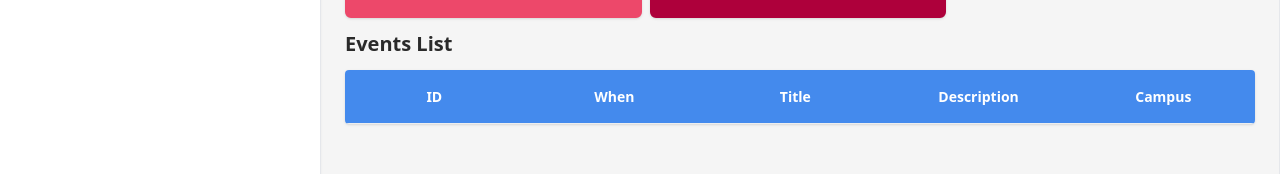
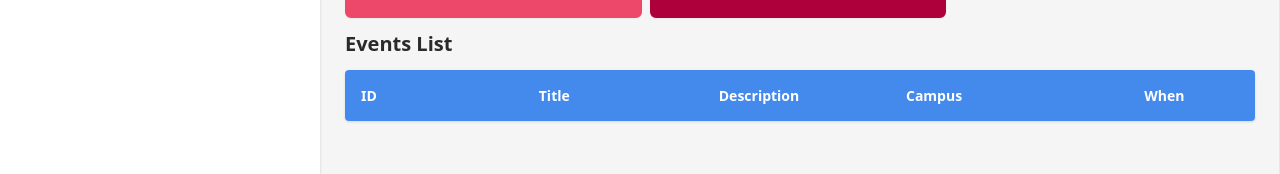
Before and after one commit to Boreumdal/test, a React (Vite) app in the folder frontend/: page /dashboard/admin/event in a window 1280 px wide. Shown: the part 383-557 px from the top of the page. Built offline with nearby package versions, Linux system fonts and the light colour scheme.

Commit message:
schedule properly sorted

```diff
--- a/frontend/src/components/Dashboard/EventsList.jsx
+++ b/frontend/src/components/Dashboard/EventsList.jsx
@@ -1,6 +1,6 @@
-import React from 'react'
+import React, { useMemo } from 'react'
+import { useTable } from 'react-table'
 import { useSystem } from '../../context/SystemContext'
-import Table from '../util/Table'
 
 const EventsList = () => {
   const { events } = useSystem()
@@ -8,30 +8,83 @@ const EventsList = () => {
   const columns = [
     {
       Header: 'ID',
-      accessor: '_id'
+      accessor: '_id',
+      className: 'text-left'
+    },
+    {
+      Header: 'Title',
+      accessor: 'title',
+      className: 'text-left'
+    },
+    {
+      Header: 'Description',
+      accessor: 'description',
+      className: 'text-left'
+    },
+    {
+      Header: 'Campus',
+      accessor: 'campus',
+      className: 'text-left'
     },
     {
       Header: 'When',
-      accessor: 'when'
-    },
-    {
-      Header: 'Title',
-      accessor: 'title'
-    },
-    {
-      Header: 'Description',
-      accessor: 'description'
-    },
-    {
-      Header: 'Campus',
-      accessor: 'campus'
+      accessor: 'when',
+      className: 'text-center'
     }
   ]
+
+  const columsArray = useMemo(() => columns, [])
+  const dataArray = useMemo(() => events, [])
+
+  const { getTableProps, getTableBodyProps, headerGroups, rows, prepareRow } = useTable({
+      columns: columsArray,
+      data: dataArray
+  })
 
   return (
     <div>
       <h1 className='text-xl font-bold py-1'>Events List</h1>
-      <Table arr={events} columns={columns} />
+      <table className='table-layout-1 bg-white mt-2 shadow rounded overflow-hidden' {...getTableProps()}>
+            <thead>
+                {
+                    headerGroups.map(headerGroup => (
+                        <tr { ...headerGroup.getHeaderGroupProps()}>
+                        {
+                            headerGroup.headers.map(column => (
+                            <th { ...column.getHeaderProps({
+                                className: column.className
+                            })}>
+                                { column.render('Header')}
+                            </th>
+                            ))
+                        }
+                        </tr>
+                    ))
+                }
+            </thead>
+            <tbody {...getTableBodyProps()}>
+                {
+                    rows.map(row => {
+                        prepareRow(row)
+                        return (
+                        <tr { ...row.getRowProps()}>
+                            {
+                            row.cells.map(cell => (
+                                <td { ...cell.getCellProps({
+                                    className: cell.column.className
+                                })}>
+                                {
+                                    cell.render('Cell')
+                                }
+                                </td>
+                            ))
+                            }
+                        </tr>
+                        )
+                    })
+                }
+            </tbody>
+        </table>
     </div>
   )
 }
--- a/frontend/src/components/Dashboard/RequestList.jsx
+++ b/frontend/src/components/Dashboard/RequestList.jsx
@@ -12,39 +12,48 @@ const RequestList = () => {
   const columns = [
     {
       Header: 'ID',
-      accessor: '_id'
+      accessor: '_id',
+      className: 'text-left'
     },
     {
       Header: 'Topic',
-      accessor: 'req_type'
+      accessor: 'req_type',
+      className: 'text-left'
     },
     {
       Header: 'First Name',
-      accessor: 'from_fname'
+      accessor: 'from_fname',
+      className: 'text-left'
     },
     {
       Header: 'Last Name',
-      accessor: 'from_lname'
+      accessor: 'from_lname',
+      className: 'text-left'
     },
     {
       Header: 'Student ID',
-      accessor: 'from_studentid'
+      accessor: 'from_studentid',
+      className: 'text-left'
     },
     {
       Header: 'Branch',
-      accessor: 'from_branch'
+      accessor: 'from_branch',
+      className: 'text-left'
     },
     {
       Header: 'Course',
-      accessor: 'course'
+      accessor: 'course',
+      className: 'text-center'
     },
     {
       Header: 'Year',
-      accessor: 'year_level'
+      accessor: 'year_level',
+      className: 'text-center'
     },
     {
       Header: 'Status',
-      accessor: 'req_status'
+      accessor: 'req_status',
+      className: 'text-center'
     }
 
   ]
@@ -177,13 +186,15 @@ const RequestList = () => {
       <div className='py-2'>
         <h1 className='text-xl font-bold py-1'>Requests Table</h1>
         <table className='table-layout-1 bg-white mt-2 shadow rounded overflow-hidden' {...getTableProps()}>
-            <thead>
+        <thead>
                 {
                     headerGroups.map(headerGroup => (
                         <tr { ...headerGroup.getHeaderGroupProps()}>
                         {
                             headerGroup.headers.map(column => (
-                            <th { ...column.getHeaderProps()}>
+                            <th { ...column.getHeaderProps({
+                                className: column.className
+                            })}>
                                 { column.render('Header')}
                             </th>
                             ))
@@ -200,7 +211,9 @@ const RequestList = () => {
                         <tr { ...row.getRowProps()}>
                             {
                             row.cells.map(cell => (
-                                <td { ...cell.getCellProps()}>
+                                <td { ...cell.getCellProps({
+                                    className: cell.column.className
+                                })}>
                                 {
                                     cell.render('Cell')
                                 }
--- a/frontend/src/components/Dashboard/SchedulesList.jsx
+++ b/frontend/src/components/Dashboard/SchedulesList.jsx
@@ -5,7 +5,7 @@ import axios from 'axios'
 import { BsCheckCircleFill } from 'react-icons/bs'
 
 const SchedulesList = () => {
-  const { schedules, setNotif, setSchedules } = useSystem()
+  const { schedules, setNotif, setSchedules, notif } = useSystem()
 
   const handleDoneSchedule = id => {
     axios.patch('http://localhost:8000/dashboard/schedule', {
@@ -24,53 +24,52 @@ const SchedulesList = () => {
   const columns = [
     {
       Header: 'Topic',
-      accessor: 'req_type'
-    },
-    {
-      Header: 'Appointment',
-      accessor: 'appointed_date'
+      accessor: 'req_type',
+      className: 'text-left'
     },
     {
       Header: 'Name',
+      className: 'text-left',
       Cell: ({row}) => (
         <>
-          <span className="item title">{`${row.original.from_fname}, ${row.original.from_lname}`}</span>
+          <span>{`${row.original.from_fname}, ${row.original.from_lname}`}</span>
         </>
       )
     },
     {
-      Header: 'Student ID',
-      accessor: 'from_studentid'
+      Header: 'ID',
+      accessor: 'from_studentid',
+      className: 'text-left'
     },
     {
       Header: 'Branch',
-      accessor: 'from_branch'
+      accessor: 'from_branch',
+      className: 'text-left'
+    },
+    {
+      Header: 'Appointment',
+      accessor: 'appointed_date',
+      className: 'text-center'
     },
     {
       Header: 'Course',
-      accessor: 'course'
+      accessor: 'course',
+      className: 'text-center'
     },
     {
       Header: 'Year',
-      accessor: 'year_level'
-    },
-    {
-      Header: 'Created',
-      accessor: 'created_at'
+      accessor: 'year_level',
+      className: 'text-center'
     },
     {
       Header: 'Status',
-      accessor: 'req_status'
+      accessor: 'req_status',
+      className: 'text-center'
     },
     {
       Header: 'Option',
-      Cell: ({ row }) => (
-        <>
-          {
-            row.original.req_status !== 'Done' && <button onClick={() => handleDoneSchedule(row.original._id)} className='ml-2 text-green-500 text-xl'><BsCheckCircleFill /></button>
-          }
-        </>
-      )
+      className: 'text-center',
+      Cell: ({ row }) => <>{ row.original.req_status !== 'Done' && <button onClick={() => handleDoneSchedule(row.original._id)} className='text-green-500 text-lg'><BsCheckCircleFill /></button> }</>
     }
   ]
 
@@ -84,7 +83,12 @@ const SchedulesList = () => {
 
   return (
     <div>
-      <h1 className='text-xl font-bold py-1'>Events List</h1>
+      <div className='flex flex-row justify-between items-center'>
+        <h1 className='text-xl font-bold py-1'>Events List</h1>
+        { notif?.msg && <p className='text-xs bg-green-500 text-white rounded-full py-1 px-3 font-medium'>{ notif.msg }</p> }
+        { notif?.err && <p className='text-xs bg-red-500 text-white rounded-full py-1 px-3 font-medium'>{ notif.err }</p> }
+      </div>
+
       <table className='table-layout-1 bg-white mt-2 shadow rounded overflow-hidden' {...getTableProps()}>
             <thead>
                 {
@@ -92,7 +96,9 @@ const SchedulesList = () => {
                         <tr { ...headerGroup.getHeaderGroupProps()}>
                         {
                             headerGroup.headers.map(column => (
-                            <th { ...column.getHeaderProps()}>
+                            <th { ...column.getHeaderProps({
+                              className: column.className
+                            })}>
                                 { column.render('Header')}
                             </th>
                             ))
@@ -109,7 +115,9 @@ const SchedulesList = () => {
                         <tr { ...row.getRowProps()}>
                             {
                             row.cells.map(cell => (
-                                <td { ...cell.getCellProps()}>
+                                <td {...cell.getCellProps({
+                                  className: cell.column.className
+                                })}>
                                 {
                                     cell.render('Cell')
                                 }
--- a/frontend/src/components/Dashboard/StudentsList.jsx
+++ b/frontend/src/components/Dashboard/StudentsList.jsx
@@ -1,6 +1,6 @@
-import React from 'react'
+import React, { useMemo } from 'react'
 import { useSystem } from '../../context/SystemContext'
-import Table from '../util/Table'
+import { useTable } from 'react-table'
 
 const StudentsList = () => {
   const { students } = useSystem()
@@ -8,39 +8,94 @@ const StudentsList = () => {
   const columns = [
     {
       Header: 'ID',
-      accessor: '_id'
+      accessor: '_id',
+      className: 'text-left'
     },
     {
       Header: 'First Name',
-      accessor: 'first_name'
+      accessor: 'first_name',
+      className: 'text-left'
     },
     {
       Header: 'Last Name',
-      accessor: 'last_name'
+      accessor: 'last_name',
+      className: 'text-left'
+    },
+    {
+      Header: 'Branch',
+      accessor: 'branch',
+      className: 'text-left'
     },
     {
       Header: 'Gender',
-      accessor: 'gender'
+      accessor: 'gender',
+      className: 'text-center'
     },
     {
       Header: 'Course',
-      accessor: 'course'
-    },
-    {
-      Header: 'Branch',
-      accessor: 'branch'
+      accessor: 'course',
+      className: 'text-center'
     },
     {
       Header: 'Year',
-      accessor: 'year_level'
+      accessor: 'year_level',
+      className: 'text-center'
     }
   ]
+
+  const columsArray = useMemo(() => columns, [])
+  const dataArray = useMemo(() => students, [])
+
+  const { getTableProps, getTableBodyProps, headerGroups, rows, prepareRow } = useTable({
+      columns: columsArray,
+      data: dataArray
+  })
 
   return (
     <div>
       <h1 className='text-xl font-bold py-1'>Students List</h1>
 
-      <Table arr={students} columns={columns} />
+      <table className='table-layout-1 bg-white mt-2 shadow rounded overflow-hidden' {...getTableProps()}>
+            <thead>
+                {
+                    headerGroups.map(headerGroup => (
+                        <tr { ...headerGroup.getHeaderGroupProps()}>
+                        {
+                            headerGroup.headers.map(column => (
+                            <th { ...column.getHeaderProps({
+                                className: column.className
+                            })}>
+                                { column.render('Header')}
+                            </th>
+                            ))
+                        }
+                        </tr>
+                    ))
+                }
+            </thead>
+            <tbody {...getTableBodyProps()}>
+                {
+                    rows.map(row => {
+                        prepareRow(row)
+                        return (
+                        <tr { ...row.getRowProps()}>
+                            {
+                            row.cells.map(cell => (
+                                <td { ...cell.getCellProps({
+                                    className: cell.column.className
+                                })}>
+                                {
+                                    cell.render('Cell')
+                                }
+                                </td>
+                            ))
+                            }
+                        </tr>
+                        )
+                    })
+                }
+            </tbody>
+        </table>
     </div>
   )
 }
--- a/frontend/src/components/Home/Hero.jsx
+++ b/frontend/src/components/Home/Hero.jsx
@@ -9,8 +9,8 @@ const Hero = () => {
         <h1 className='text-5xl font-bold py-1'>Student-Centric Management System</h1>
         <p className='py-2'>Lorem ipsum dolor sit amet, consectetur adipisicing elit. Maiores impedit porro esse eius.</p>
         { !token && <Link to='/login' className='mt-5 border-2 border-green-500 bg-green-500 text-white hover:text-green-500 hover:bg-transparent py-1 px-3 rounded font-semibold duration-300 shadow-sm'>Sign me in</Link> }
-        { data?.role === '49afe28d956804de0fde8f7bcabd749f495193c53fc5d802355c96ad6f3f46c37e72d18b9830d61de80c7b01f9' && <Link to='/dashboard/student' className='mt-5 border-2 border-green-500 hover:bg-green-500 hover:text-white text-green-500 hover:bg-transparent py-1 px-3 rounded font-semibold duration-300 shadow-sm'>Dashboard</Link> }
-        { data?.role === '5deba6ae484c2fa98f58e4b0df0dd7fecfd9f7dd9a4a9f9b4739d8e1389915bd826442a81312ac3228ecc83120' && <Link to='/dashboard/admin' className='mt-5 border-2 border-red-500 hover:bg-red-500 hover:text-white text-red-500 hover:bg-transparent py-1 px-3 rounded font-semibold duration-300 shadow-sm'>Dashboard</Link> }
+        { data?.role === '49afe28d956804de0fde8f7bcabd749f495193c53fc5d802355c96ad6f3f46c37e72d18b9830d61de80c7b01f9' && <Link to='/dashboard/student' className='mt-5 border-2 border-green-500 bg-green-500 text-white hover:text-green-500 hover:bg-transparent py-1 px-3 rounded font-semibold duration-300 shadow-sm'>Dashboard</Link> }
+        { data?.role === '5deba6ae484c2fa98f58e4b0df0dd7fecfd9f7dd9a4a9f9b4739d8e1389915bd826442a81312ac3228ecc83120' && <Link to='/dashboard/admin' className='mt-5 border-2 border-red-500 bg-red-500 text-white hover:text-red-500 hover:bg-transparent py-1 px-3 rounded font-semibold duration-300 shadow-sm'>Dashboard</Link> }
     </div>
   )
 }
--- a/frontend/src/components/Navbar.jsx
+++ b/frontend/src/components/Navbar.jsx
@@ -20,7 +20,7 @@ const Navbar = () => {
         <Link to='/' className='font-extrabold text-4xl'>SCMS</Link>
       </div>
       <div>
-        { token && <button onClick={logout} className='border-2 border-red-500 hover:bg-red-500 hover:text-white text-red-500 bg-transparent py-1 px-3 rounded font-semibold duration-300 text-sm shadow-sm'>Logout</button> }
+        { token && <button onClick={logout} className='border-2 border-red-500 bg-red-500 text-white hover:text-red-500 hover:bg-transparent py-1 px-3 rounded font-semibold duration-300 text-sm shadow-sm'>Logout</button> }
       </div>
     </nav>
   )
--- a/frontend/src/components/Util/Table.jsx
+++ b/frontend/src/components/Util/Table.jsx
@@ -1,10 +1,10 @@
-import React, { useMemo, useEffect } from 'react'
+import React, { useMemo } from 'react'
 import { useTable } from 'react-table'
 
 const Table = ({ arr, columns }) => {
 
-    const columsArray = useMemo(() => columns, [])
-    const dataArray = useMemo(() => arr, [])
+    const columsArray = useMemo(() => [...columns], [])
+    const dataArray = useMemo(() => [...arr], [])
 
     const { getTableProps, getTableBodyProps, headerGroups, rows, prepareRow } = useTable({
         columns: columsArray,
@@ -19,7 +19,9 @@ const Table = ({ arr, columns }) => {
                         <tr { ...headerGroup.getHeaderGroupProps()}>
                         {
                             headerGroup.headers.map(column => (
-                            <th { ...column.getHeaderProps()}>
+                            <th { ...column.getHeaderProps({
+                                className: column.className
+                            })}>
                                 { column.render('Header')}
                             </th>
                             ))
@@ -36,7 +38,9 @@ const Table = ({ arr, columns }) => {
                         <tr { ...row.getRowProps()}>
                             {
                             row.cells.map(cell => (
-                                <td { ...cell.getCellProps()}>
+                                <td { ...cell.getCellProps({
+                                    className: cell.column.className
+                                })}>
                                 {
                                     cell.render('Cell')
                                 }
--- a/frontend/src/context/SystemContext.jsx
+++ b/frontend/src/context/SystemContext.jsx
@@ -14,7 +14,7 @@ export const SysContext = ({ children }) => {
     useEffect(() => {
         const interval = setInterval(() => {
             setNotif({})
-        }, 2700)
+        }, 3100)
         return () => clearInterval(interval)
     }, [])
 
--- a/frontend/src/index.css
+++ b/frontend/src/index.css
@@ -44,8 +44,8 @@ table {
 }
 
 td, th {
-    border-bottom: 1px solid rgb(238, 238, 238);
     white-space: nowrap;
+    padding: 15px 1rem;
 }
 
 .table-layout-1 thead {
@@ -55,15 +55,14 @@ td, th {
 .table-layout-1 thead th {
     max-width: 200px;
     width: 200px;
-    padding: 1rem 0;
+    /* padding: 1rem 0; */
 }
 .table-layout-1 tbody td {
     max-width: 200px;
     width: 200px;
-    padding: .8rem .6rem;
     overflow: hidden;
     text-overflow: ellipsis;
-    height: 19px;
+    /* padding: .8rem .6rem; */
 }
 
 .table-layout-1 tbody tr:hover {
@@ -84,6 +83,7 @@ td, th {
     display: grid;
     grid-template-columns: 25% 75%;
 }
+
 
 /* COLORS */
 .bg-transparent {
--- a/frontend/src/pages/Home.jsx
+++ b/frontend/src/pages/Home.jsx
@@ -27,7 +27,7 @@ const Home = () => {
           setStudents(response.response.students)
           setEvents(response.response.events)
           setRequests(response.response.requests.map(a => a).sort((a, b) => a.created_at - b.created_at))
-          setSchedules(response.response.schedules)
+          setSchedules(response.response.schedules.map(a => a).sort((a, b) => Date.parse(a.appointed_date) - Date.parse(b.appointed_date)))
         })
     }
     if (data.role === '49afe28d956804de0fde8f7bcabd749f495193c53fc5d802355c96ad6f3f46c37e72d18b9830d61de80c7b01f9'){
```
Also changed, not shown: frontend/src/components/Dashboard/Main.jsx (+4 -4 lines).
